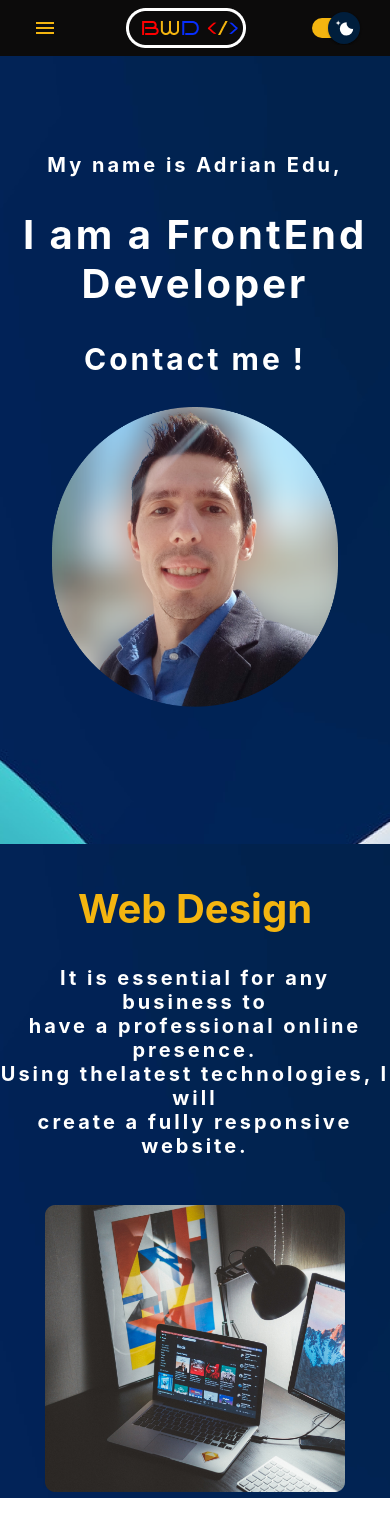
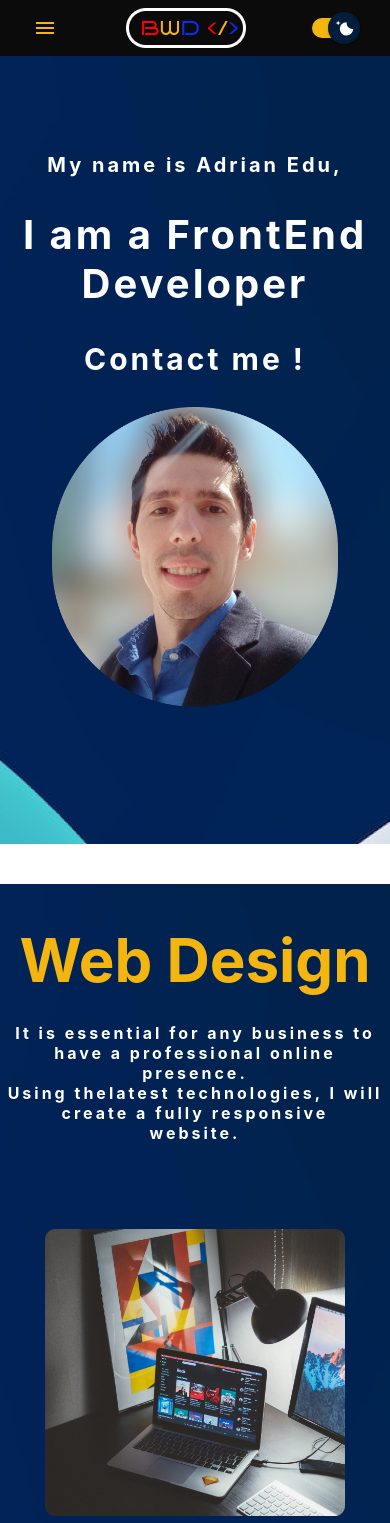
Before and after one commit to Adrian-Edu/best-web-design, a React (Create React App) app: page / in a window 390 px wide. Before the commit the page ends 1498 px from the top, so only its background shows below. Built offline with nearby package versions, Linux system fonts and the light colour scheme.

Commit message:
pagina 2 e gata

```diff
--- a/src/App.css
+++ b/src/App.css
@@ -1,3 +1,4 @@
+/*
 .App {
   display: flex;
   justify-content: center;
@@ -6,3 +7,4 @@
   flex-direction: column;
   background-repeat: no-repeat;
 }
+*/
--- a/src/Second Page/SecondPage.css
+++ b/src/Second Page/SecondPage.css
@@ -1,10 +1,10 @@
 h4 {
   text-align: center;
-  color: white;
-  font-size: 40px;
+  font-size: 60px;
   margin-bottom: 0%;
   color: #f4b510;
-  margin: 60px 0 20px 0;
+  margin: 0 0 20px 0;
+  padding-top: 30px;
 }
 
 h5 {
@@ -69,10 +69,10 @@ h5 {
     object-fit: contain;
   }
   h5 {
-    margin-bottom: 40px;
+    padding-bottom: 40px;
   }
   h4 {
-    margin: 40px 0 0 0;
+    padding: 40px 0 0 0;
   }
 }
 
@@ -88,7 +88,7 @@ h5 {
     margin-bottom: 40px;
   }
   h4 {
-    margin: 40px 0 0 0;
+    padding: 40px 0 0 0;
   }
 }
 
@@ -102,7 +102,7 @@ h5 {
     margin: 40px 0 0 0;
   }
   h5 {
-    font-size: 20px;
+    font-size: 16px;
     letter-spacing: 3px;
     margin-bottom: 20px 0;
   }
--- a/src/Second Page/SecondPage.jsx
+++ b/src/Second Page/SecondPage.jsx
@@ -7,7 +7,6 @@ function SecondPage() {
   return (
     <section style={{ backgroundImage: `url(${background})` }}>
       <h4>Web Design</h4>
-
       <div className="second-container">
         <h5 className="secondpagetext">
           It is essential for any business to <br /> have a professional online{" "}
```
